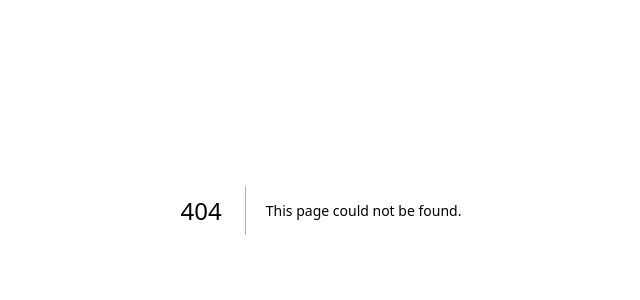
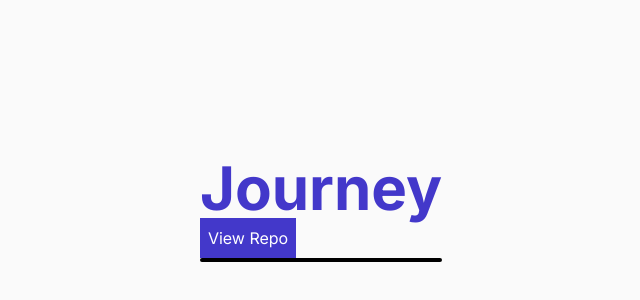
Before and after one commit to Louisrca/louisrca-next-js, a Next.js app: page /projects/1 in a window 1280 px wide. Before the commit this address had no page. Shown: the part 190-490 px from the top of the page, without its empty margins (319-959 px from the left). Built offline with nearby package versions, Linux system fonts and the light colour scheme.

Commit message:
background img set up & detail page project set up too

```diff
--- /dev/null
+++ b/src/app/projects/[id]/page.tsx
@@ -0,0 +1,24 @@
+import Button from "@/components/ui/button";
+import { ProjectsData } from "@/lib/projects-data";
+import { H1 } from "@/components/ui/h1";
+import Link from "next/link";
+import { ProjectImage } from "@/components/projectImage/project-images";
+export default function Page({ params }: { params: { id: string } }) {
+  return (
+    <div className="">
+      {ProjectsData.filter((project) => project.id === parseInt(params.id)).map(
+        (project) => (
+          <div>
+            <H1 kind="indigo">{project.title}</H1>
+            <div>
+              <Link href={project.href}>
+                <Button>View Repo</Button>
+              </Link>
+            </div>
+            <ProjectImage></ProjectImage>
+          </div>
+        )
+      )}
+    </div>
+  );
+}
--- /dev/null
+++ b/src/app/projects/layout.tsx
@@ -0,0 +1,11 @@
+export default function ProjecLayout({
+  children,
+}: {
+  children: React.ReactNode;
+}) {
+  return (
+    <section className="h-screen flex justify-center items-center flex-col">
+      {children}
+    </section>
+  );
+}
--- a/src/components/presentation/presentation-section.tsx
+++ b/src/components/presentation/presentation-section.tsx
@@ -1,6 +1,9 @@
 import { GridShapes } from "@/common/svg/grid-shapes";
 import { RoundedShapes } from "@/common/svg/rounded-shape";
 import { StreakShapes } from "@/common/svg/streak-shape";
+import Link from "next/link";
+import Button from "../ui/button";
+import { H1 } from "../ui/h1";
 import { RoundedButton } from "../ui/rounded-button";
 export default function Presentation() {
   return (
@@ -28,15 +31,20 @@ export default function Presentation() {
           }}
           id="titleName"
         >
-          <h1 className=" text-6xl z-40 text-white" id="titlePresentation">
+          <H1 kind="white">
             I&apos;m Louis Rocca a
             <span className="sm:text-green-400 text-indigo-500 font-bold ">
               {" "}
               Full Stack Developer.
             </span>
-          </h1>
+          </H1>
         </div>{" "}
-        {/* <RoundedButton /> */}
+        <div className="absolute left-1/3 top-2/3">
+          <Link href={"#resume"}>
+            {" "}
+            <Button kind="green">Know me ?</Button>
+          </Link>
+        </div>
       </div>
       <div className="sm:hidden md:block w-1/3 h-full bg-green-400"></div>
     </section>
--- a/src/components/project/grid-project.tsx
+++ b/src/components/project/grid-project.tsx
@@ -2,20 +2,28 @@ import { ProjectsData } from "@/lib/projects-data";
 import Link from "next/link";
 import Button from "../ui/button";
 import Card from "../ui/card";
+import { H1 } from "../ui/h1";
 
 export function GridProject() {
+  const backgroundImageUrl = "@/common/img/journey/journey-description.png";
   return (
     <section className="w-full h-screen border-2" id="project">
       <div className="grid sm:grid-cols-1 md:grid-cols-2 h-full">
         {ProjectsData.map((project) => {
           return (
             <Card key={project.id}>
-              <h1 className="text-4xl text-indigo-700">{project.title}</h1>
-              <div className="flex flex-row gap-4 h-max">
-                <Link href={project.href} target={"_blank"}>
-                  <Button kind="default">View Repo</Button>
-                </Link>
-                <Button kind="default">View Demo</Button>
+              <div
+                className="h-full bg-no-repeat bg-cover  flex justify-end flex-col p-8"
+                style={{ backgroundImage: `url('${project.img}')` }}
+              >
+                <div className="flex flex-row gap-4 h-max">
+                  <Link href={project.href} target={"_blank"}>
+                    <Button kind="default">View Repo</Button>
+                  </Link>
+                  <Link href={`/projects/${project.id}`}>
+                    <Button kind="default">View Details</Button>
+                  </Link>
+                </div>
               </div>
             </Card>
           );
--- /dev/null
+++ b/src/components/projectImage/project-images.tsx
@@ -0,0 +1,5 @@
+import { PropsWithChildren } from "react";
+
+export const ProjectImage = ({ children }: PropsWithChildren) => {
+  return <div className="rounded border-2 border-black">{children}</div>;
+};
--- a/src/components/resume/resume-section.tsx
+++ b/src/components/resume/resume-section.tsx
@@ -1,6 +1,6 @@
 export const Resume = () => {
   return (
-    <section className="h-screen p-8">
+    <section className="h-screen p-8" id="resume">
       <div className="p-8">
         <h1 className="text-6xl text-green-400 font-bold">
           Hi There is My Resume
--- a/src/components/ui/button.tsx
+++ b/src/components/ui/button.tsx
@@ -5,13 +5,18 @@ export default function Button({
   kind = "default",
   ...props
 }: React.ButtonHTMLAttributes<HTMLButtonElement> & {
-  kind?: "default" | "error" | "nav";
+  kind?: "default" | "green" | "nav" | "indigo";
 }) {
   return (
     <button
       className={clsx("p-2 border-1 duration-700", {
-        "bg-indigo-700 hover:bg-indigo-400 text-white": kind === "default",
+        "bg-indigo-700 hover:bg-indigo-500 hover:text-green-400 text-white":
+          kind === "default",
         "bg-transparent hover:font-bold text-xl": kind === "nav",
+        "bg-green-400 font-medium hover:text-indigo-400 text-xl":
+          kind === "green",
+        "bg-indigo-400 font-medium hover:text-indigo-400 text-xl opacity-100":
+          kind === "indigo",
       })}
       {...props}
     />
--- a/src/components/ui/card.tsx
+++ b/src/components/ui/card.tsx
@@ -1,7 +1,5 @@
 import React, { PropsWithChildren } from "react";
 
 export default function Card({ children }: PropsWithChildren) {
-  return (
-    <div className="p-4 bg-gray-200 opacity-1.5">{children}</div>
-  );
+  return <div className="opacity-1.5">{children}</div>;
 }
--- /dev/null
+++ b/src/components/ui/h1.tsx
@@ -0,0 +1,20 @@
+import clsx from "clsx";
+import { PropsWithChildren } from "react";
+
+export const H1 = ({
+  children,
+  kind = "default",
+}: PropsWithChildren & {
+  kind?: "default" | "indigo" | "green" | "white";
+}) => {
+  return (
+    <h1
+      className={clsx("text-6xl text-green-400 font-bold", {
+        "text-6xl text-indigo-700 font-bold": kind === "indigo",
+        "text-6xl text-white font-normal": kind === "white",
+      })}
+    >
+      {children}
+    </h1>
+  );
+};
--- a/src/lib/projects-data.tsx
+++ b/src/lib/projects-data.tsx
@@ -1,3 +1,5 @@
+import journeyImage from "@/common/img/journey/journey-description.png";
+
 export const ProjectsData = [
   {
     id: 1,
@@ -5,7 +7,7 @@ export const ProjectsData = [
     subtitle: "",
     description: "",
     href: "https://github.com/LouisSleep/Journey",
-    img: "",
+    img: "/img/journey-description.png",
     video: "",
   },
   {
```
Also changed, not shown: public/img/journey-description.png (added), src/common/img/journey/journey-description.png (added).
